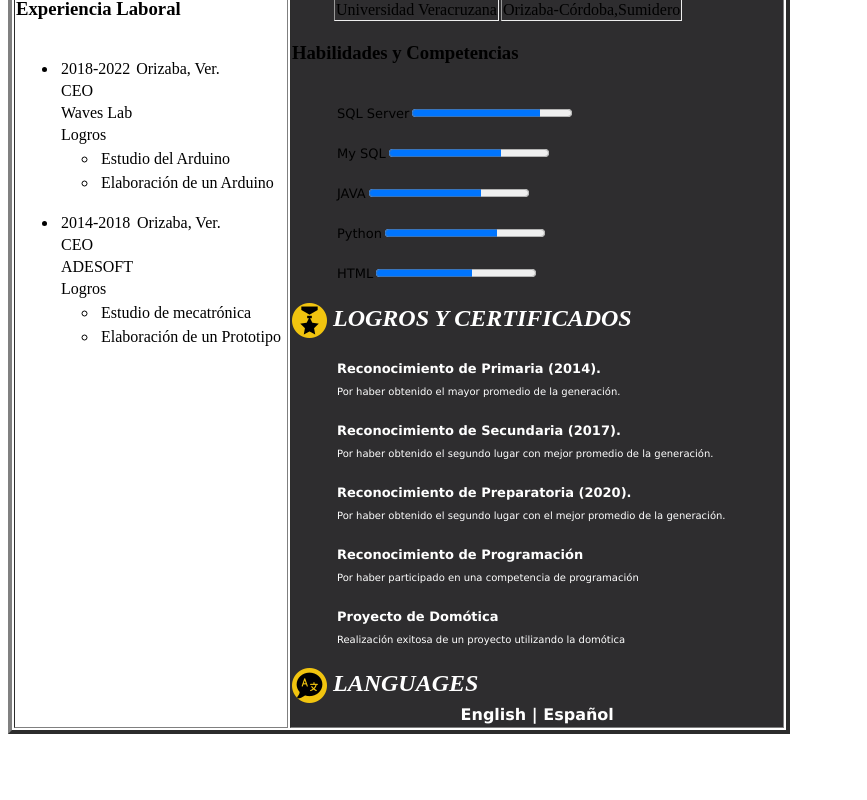
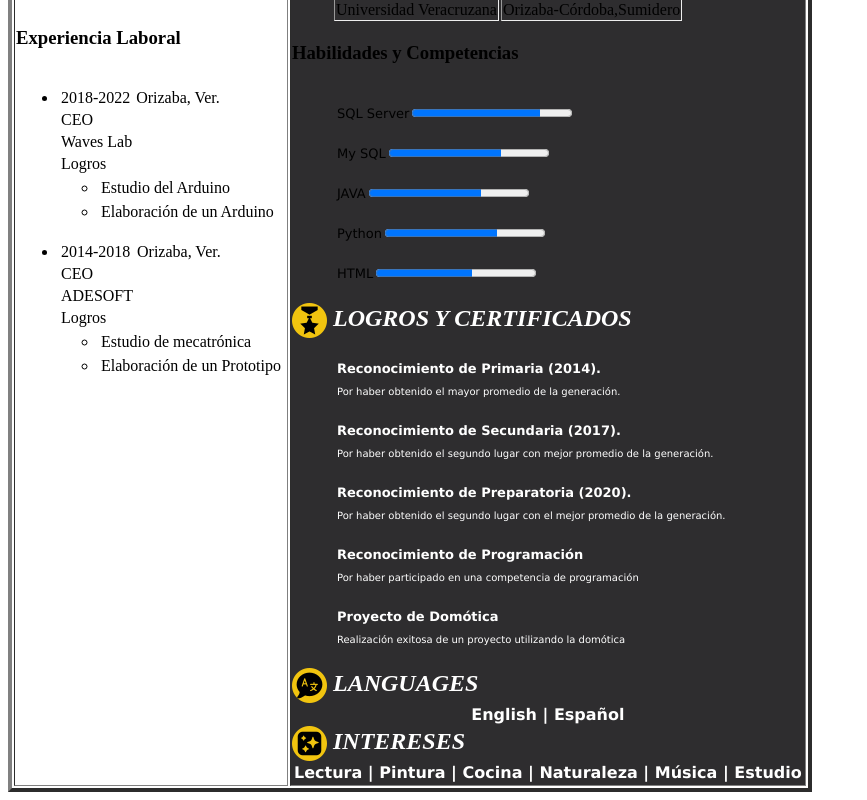
Before and after one commit to ZurisaddaiRJ/ZurisaddaiR.github.io, an Angular app: page / in a window 1280 px wide. Shown: the part 512-1312 px from the top of the page, without its empty margins (0-867 px from the left). Before the commit the page ends 1254 px from the top, so only its background shows below. Built offline with nearby package versions, Linux system fonts and the light colour scheme.

Commit message:
create branch interests #14

```diff
--- a/src/app/app.component.html
+++ b/src/app/app.component.html
@@ -13,6 +13,7 @@
       <app-skills></app-skills>
       <app-certificates></app-certificates>
       <app-languages></app-languages>
+      <app-interests></app-interests>
     </td>
   </tr>
 </table>
--- a/src/app/app.module.ts
+++ b/src/app/app.module.ts
@@ -9,6 +9,7 @@ import { EducationComponent } from './education/education.component';
 import { SkillsComponent } from './skills/skills.component';
 import { CertificatesComponent } from './certificates/certificates.component';
 import { LanguagesComponent } from './languages/languages.component';
+import { InterestsComponent } from './interests/interests.component';
 
 @NgModule({
   declarations: [
@@ -18,7 +19,8 @@ import { LanguagesComponent } from './languages/languages.component';
     EducationComponent,
     SkillsComponent,
     CertificatesComponent,
-    LanguagesComponent
+    LanguagesComponent,
+    InterestsComponent
   ],
   imports: [
     BrowserModule,
--- /dev/null
+++ b/src/app/interests/interests.component.html
@@ -0,0 +1,10 @@
+<FONT FACE="Tw Cen MT" SIZE=5 color="white"><b><i> <img src="../assets/interes.png" align="center"> INTERESES </i></b>
+</FONT>
+<table border="0" align="center">
+        <FONT FACE="verdana" SIZE=3 color="white"><b> Lectura | </b></FONT>
+        <FONT FACE="verdana" SIZE=3 color="white"><b> Pintura | </b></FONT>
+        <FONT FACE="verdana" SIZE=3 color="white"><b> Cocina  | </b></FONT>
+        <FONT FACE="verdana" SIZE=3 color="white"><b> Naturaleza | </b></FONT>
+        <FONT FACE="verdana" SIZE=3 color="white"><b> Música | </b></FONT>
+        <FONT FACE="verdana" SIZE=3 color="white"><b> Estudio </b></FONT>
+</table>
--- /dev/null
+++ b/src/app/interests/interests.component.ts
@@ -0,0 +1,15 @@
+import { Component, OnInit } from '@angular/core';
+
+@Component({
+  selector: 'app-interests',
+  templateUrl: './interests.component.html',
+  styleUrls: ['./interests.component.css']
+})
+export class InterestsComponent implements OnInit {
+
+  constructor() { }
+
+  ngOnInit(): void {
+  }
+
+}
```
Also changed, not shown: src/app/interests/interests.component.css (added), src/assets/interes.png (added), 1 other file (tests, documents, lock files or other folders).
